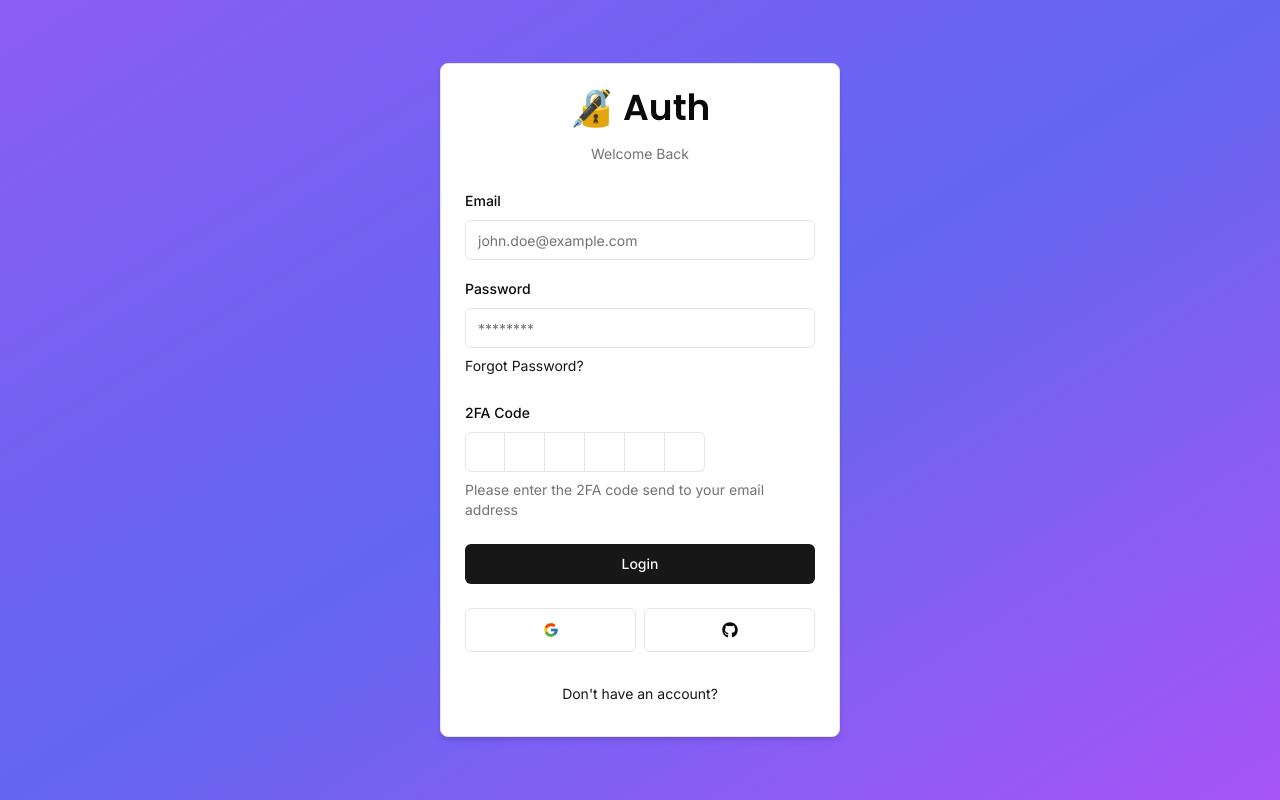
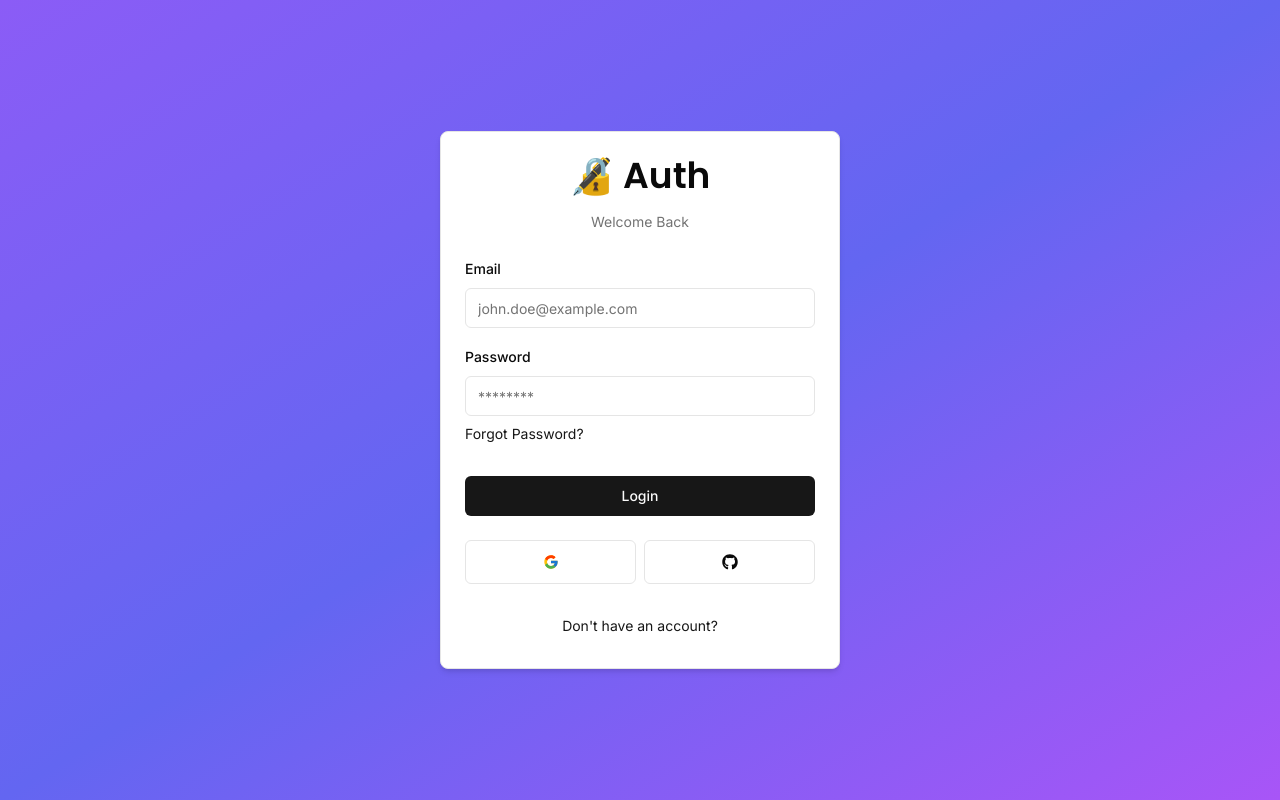
Before and after one commit to KennedyMungai/auth-tutorial, a Next.js app: page /auth/login in a window 1280 px wide. Built offline with nearby package versions, Linux system fonts and the light colour scheme; no server answers.

Commit message:
Added some conditional rendering logic for the various fields in the login form

```diff
--- a/src/components/auth/login-form.tsx
+++ b/src/components/auth/login-form.tsx
@@ -90,6 +90,8 @@ const LoginForm = () => {
 					className='space-y-6'
 				>
 					<div className='space-y-4'>
+						{!showTwoFactor && (
+							<>
 								<FormField
 									control={form.control}
 									name='email'
@@ -135,6 +137,9 @@ const LoginForm = () => {
 										</FormItem>
 									)}
 								/>
+							</>
+						)}
+						{showTwoFactor && (
 							<FormField
 								control={form.control}
 								name='code'
@@ -154,12 +159,13 @@ const LoginForm = () => {
 											</InputOTP>
 										</FormControl>
 										<FormDescription>
-										Please enter the 2FA code send to your
-										email address
+											Please enter the 2FA code send to
+											your email address
 										</FormDescription>
 									</FormItem>
 								)}
 							/>
+						)}
 					</div>
 					<FormError message={error || urlError} />
 					<FormSuccess message={success} />
```
Lines whose indentation alone changed are shown as unchanged.
